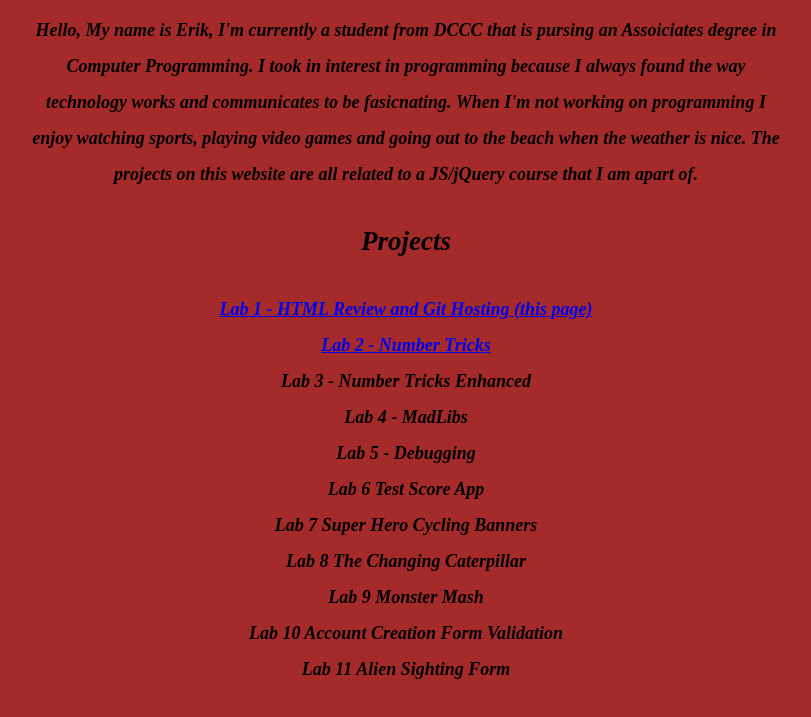
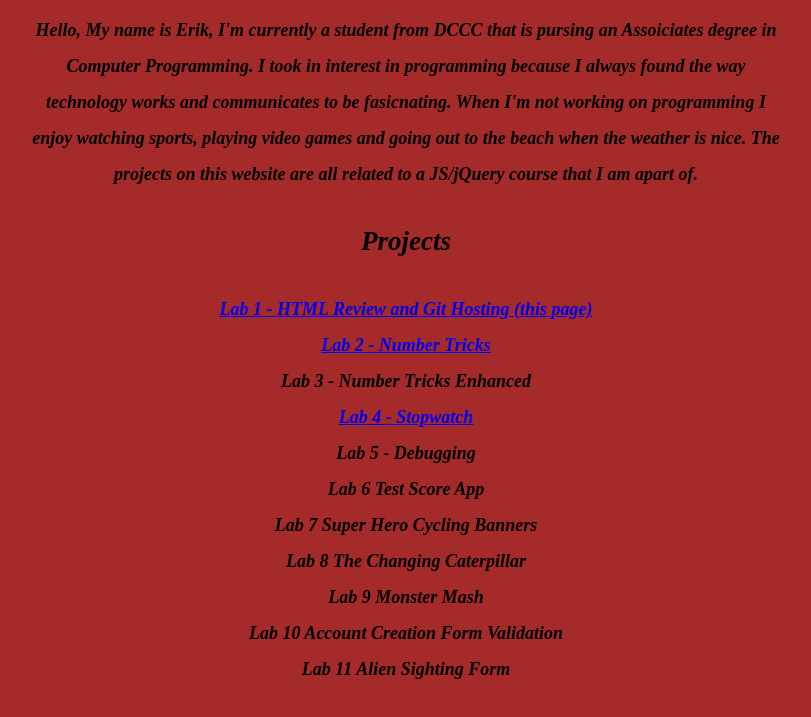
Before and after one commit to EAC00/Portfolio, a plain HTML site: page index.html in a window 1280 px wide. Shown: the part 598-1315 px from the top of the page, without its empty margins (234-1045 px from the left). Drawn offline with Linux system fonts and the light colour scheme.

Commit message:
Update index.html
Added stopwatch assignment

```diff
--- a/index.html
+++ b/index.html
@@ -48,7 +48,7 @@
         <div class="project">Lab 3 - Number Tricks Enhanced</div>
         </a>
 
-        <div class="project">Lab 4 - MadLibs</div>
+        <a href="https://eac00.github.io/StopWatch/"><div class="project">Lab 4 - Stopwatch</div>
         </a>
 
         <div class="project">Lab 5 - Debugging</div>
```
